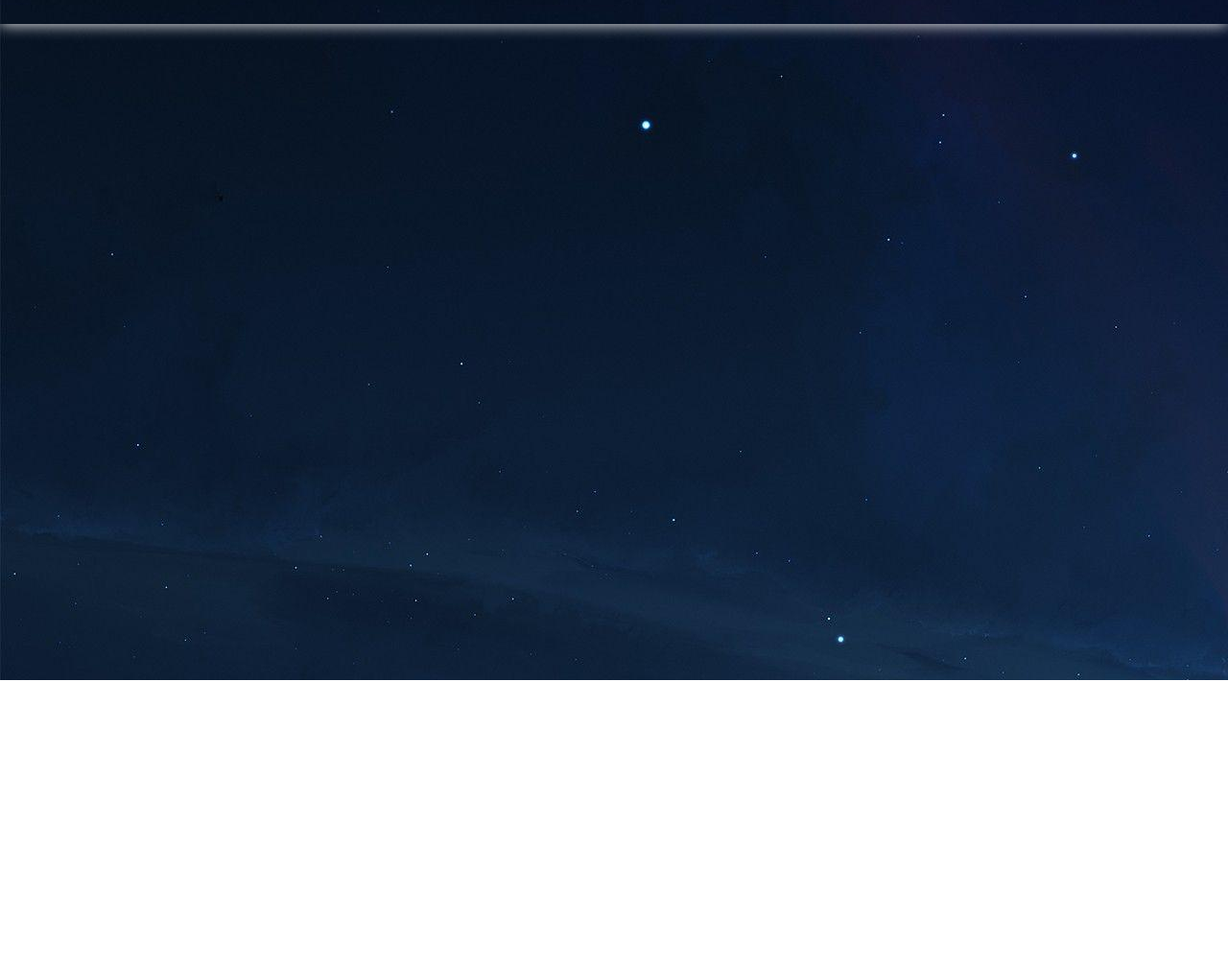
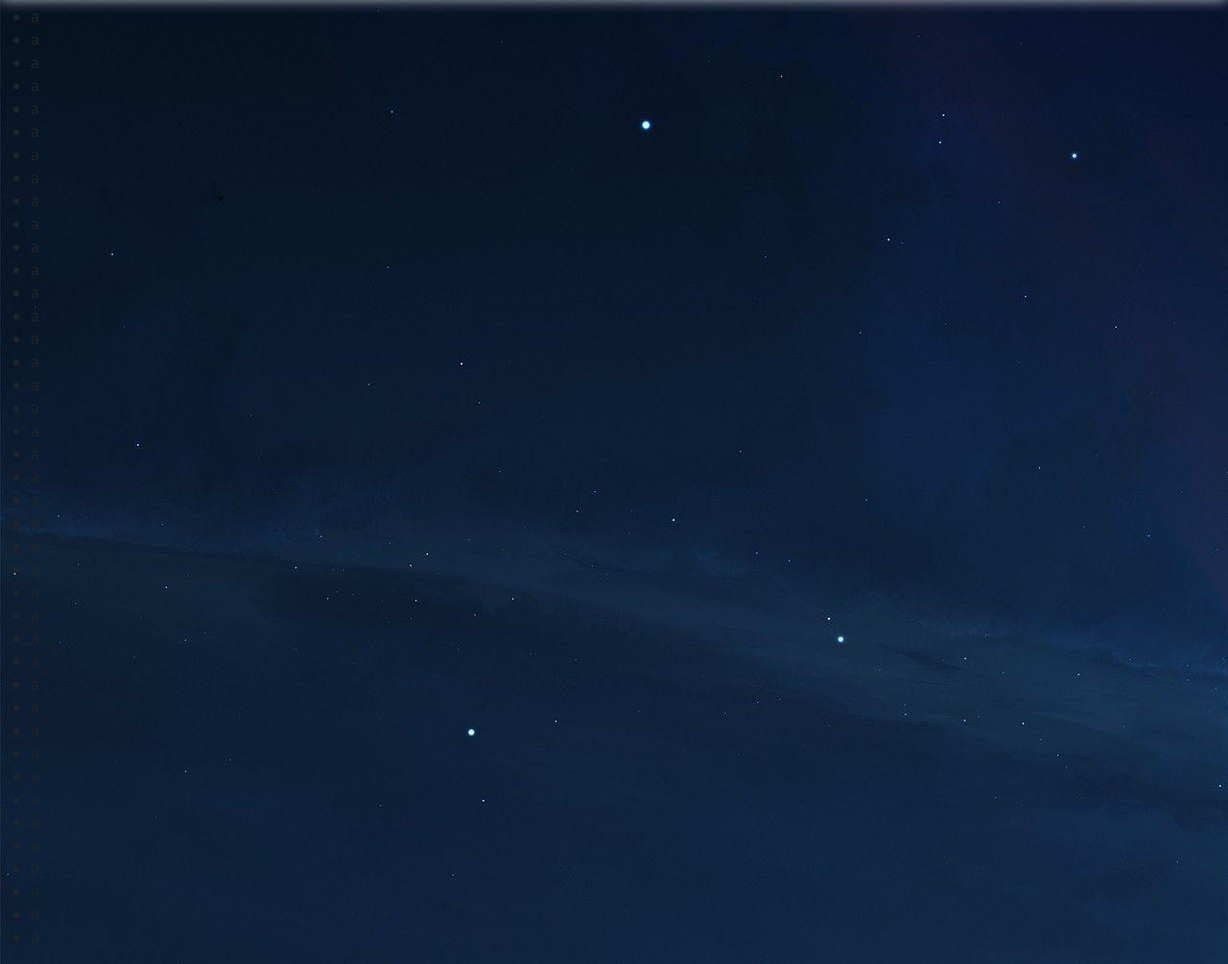
Before and after one commit to ComicKS/Middle., a plain HTML site: page index.html in a window 1280 px wide. Shown: the part 91-1096 px from the top of the page at 96% size. Before the commit the page ends 800 px from the top, so only its background shows below. Drawn offline with nearby package versions, Linux system fonts and the light colour scheme.

Commit message:
Update index.html

```diff
--- a/index.html
+++ b/index.html
@@ -22,11 +22,12 @@
 
 <style>
     .navsec {
-        background: transparent;
+        background: #32174d;
         position: fixed;
         top: 0;
         left: 0;
         width: 100%;
+        height: 11%;
         z-index: 999;
         box-shadow: 0 0 15px white;
 
@@ -69,12 +70,6 @@
     body {
         background: url(Assets/Images/bg-main.jpg);
     }
-
-
-
-    .navsec:not(:first-of-type) {
-        background-color: darkblue;
-    }
 </style>
 
 <body>
@@ -104,7 +99,53 @@
 
     <main>
         <section>
-
+            <ul>
+                <li>a</li>
+                <li>a</li>
+                <li>a</li>
+                <li>a</li>
+                <li>a</li>
+                <li>a</li>
+                <li>a</li>
+                <li>a</li>
+                <li>a</li>
+                <li>a</li>
+                <li>a</li>
+                <li>a</li>
+                <li>a</li>
+                <li>a</li>
+                <li>a</li>
+                <li>a</li>
+                <li>a</li>
+                <li>a</li>
+                <li>a</li>
+                <li>a</li>
+                <li>a</li>
+                <li>a</li>
+                <li>a</li>
+                <li>a</li>
+                <li>a</li>
+                <li>a</li>
+                <li>a</li>
+                <li>a</li>
+                <li>a</li>
+                <li>a</li>
+                <li>a</li>
+                <li>a</li>
+                <li>a</li>
+                <li>a</li>
+                <li>a</li>
+                <li>a</li>
+                <li>a</li>
+                <li>a</li>
+                <li>a</li>
+                <li>a</li>
+                <li>a</li>
+                <li>a</li>
+                <li>a</li>
+                <li>a</li>
+                <li>a</li>
+            </ul>
         </section>
     </main>
     <footer>
```
